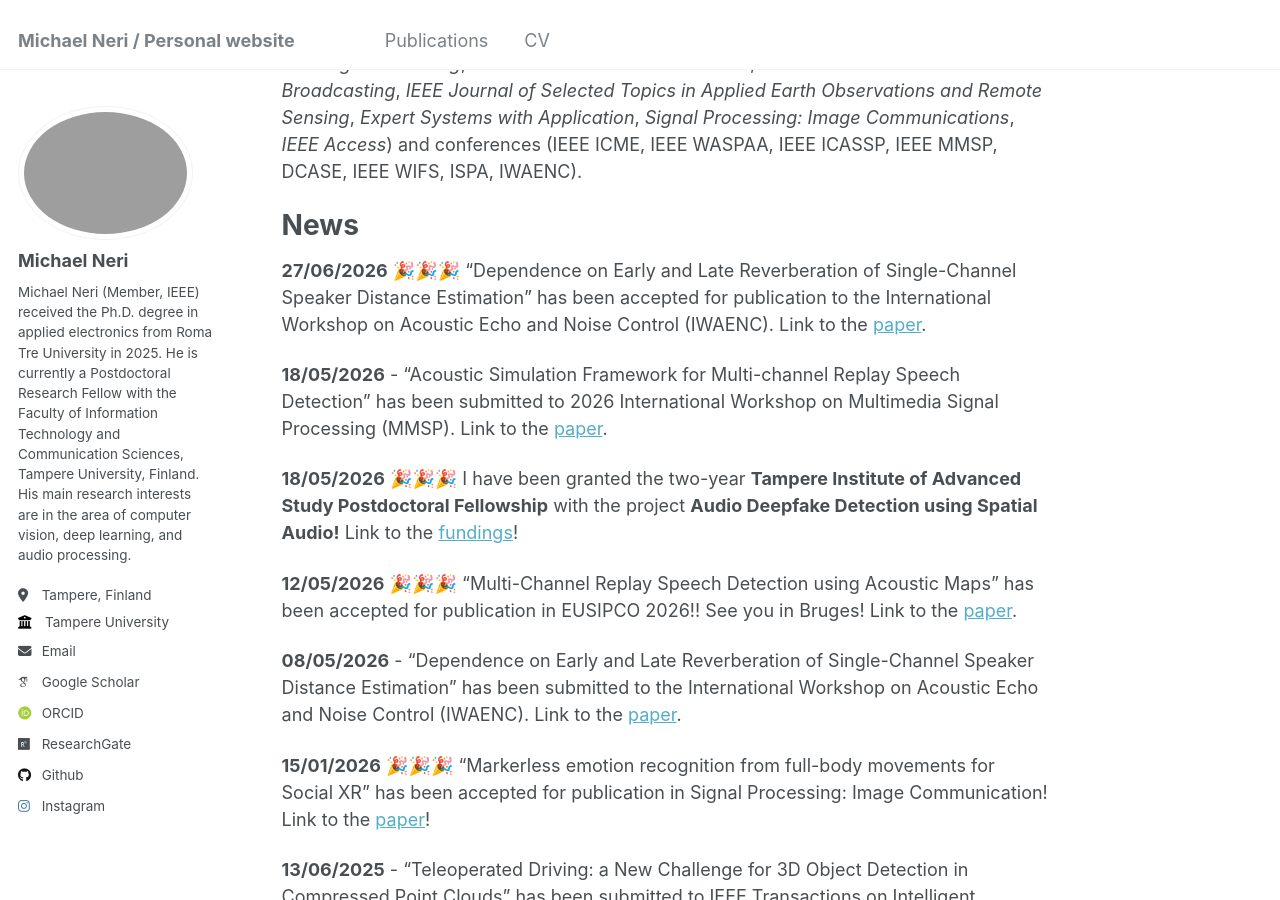
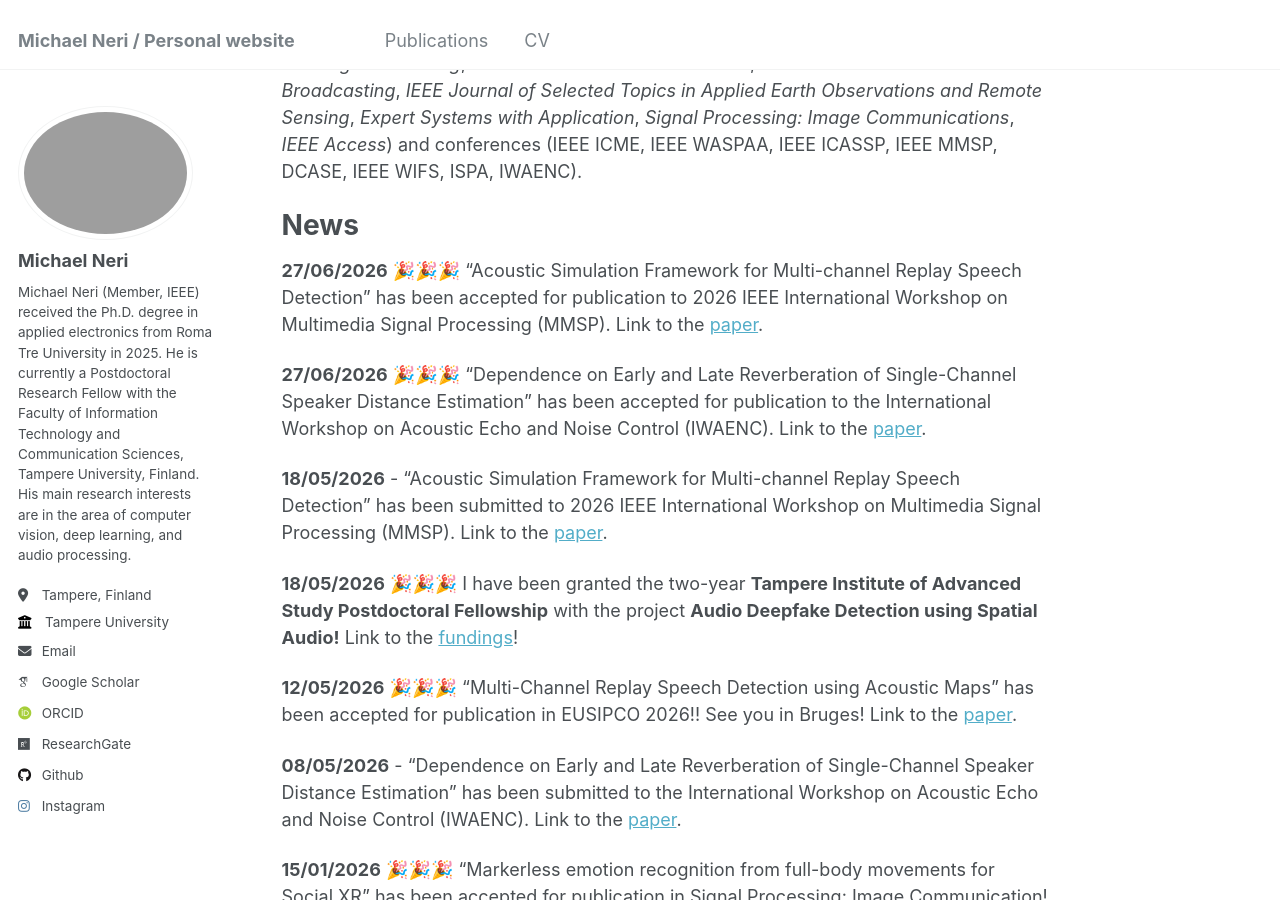
Before and after one commit to michaelneri/michaelneri.github.io, a Jekyll site: the page built from _pages/about.md, in a window 1280 px wide and 900 px high, scrolled down 778 px. Built offline with Jekyll 4.4.1, drawn with Linux system fonts in a browser that asks for light colours; some web fonts are replaced.

Commit message:
Update publication status and links in about.md

```diff
--- a/_pages/about.md
+++ b/_pages/about.md
@@ -23,9 +23,11 @@ I am an IEEE and EURASIP Member, Editorial Manager for _Signal Processing: Image
 News
 =====
 
+**27/06/2026** 🎉🎉🎉 "Acoustic Simulation Framework for Multi-channel Replay Speech Detection" has been accepted for publication to 2026 IEEE International Workshop on Multimedia Signal Processing (MMSP). Link to the [paper](https://arxiv.org/abs/2509.14789).
+
 **27/06/2026** 🎉🎉🎉 "Dependence on Early and Late Reverberation of Single-Channel Speaker Distance Estimation" has been accepted for publication to the International Workshop on Acoustic Echo and Noise Control (IWAENC). Link to the [paper](https://arxiv.org/abs/2605.07694).
 
-**18/05/2026** - "Acoustic Simulation Framework for Multi-channel Replay Speech Detection" has been submitted to 2026 International Workshop on Multimedia Signal Processing (MMSP). Link to the [paper](https://arxiv.org/abs/2509.14789).
+**18/05/2026** - "Acoustic Simulation Framework for Multi-channel Replay Speech Detection" has been submitted to 2026 IEEE International Workshop on Multimedia Signal Processing (MMSP). Link to the [paper](https://arxiv.org/abs/2509.14789).
 
 **18/05/2026** 🎉🎉🎉 I have been granted the two-year **Tampere Institute of Advanced Study Postdoctoral Fellowship** with the project **Audio Deepfake Detection using Spatial Audio!** Link to the [fundings](https://research.tuni.fi/tampere-ias/)!
 
```
